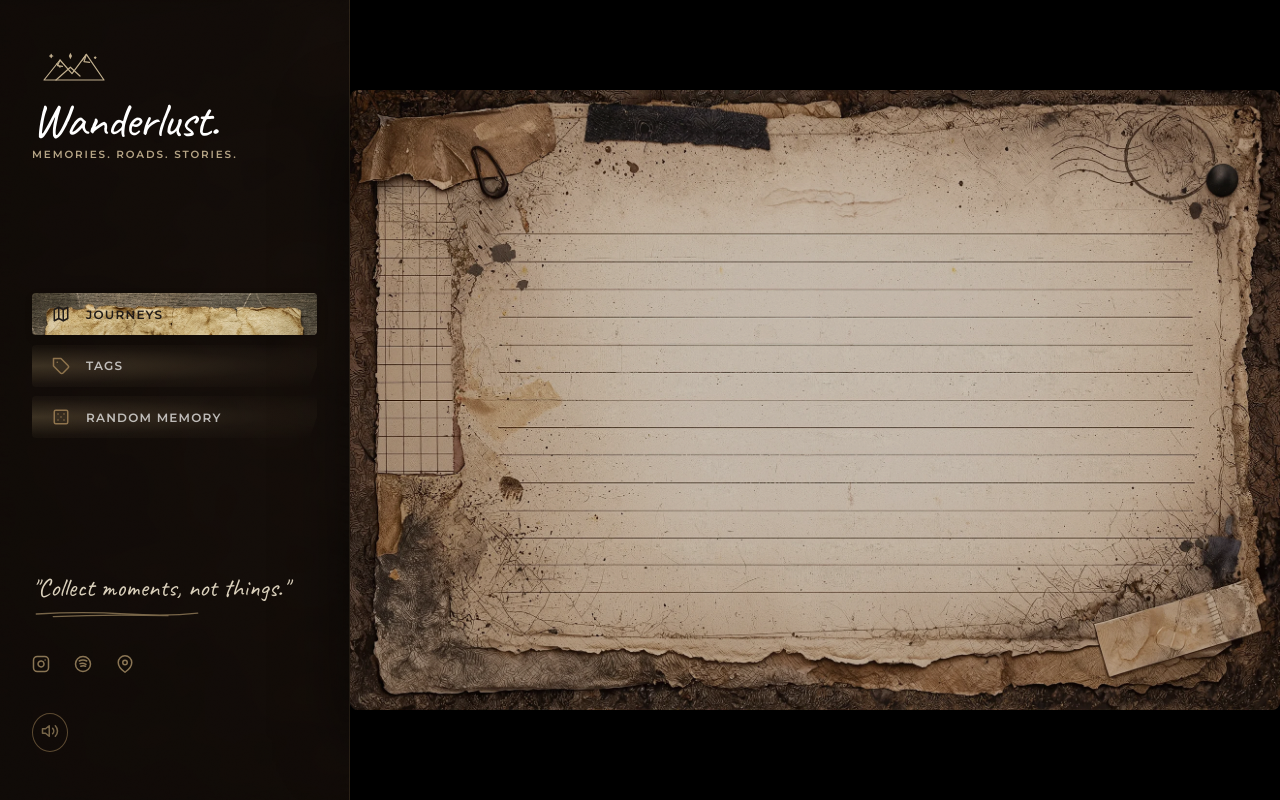
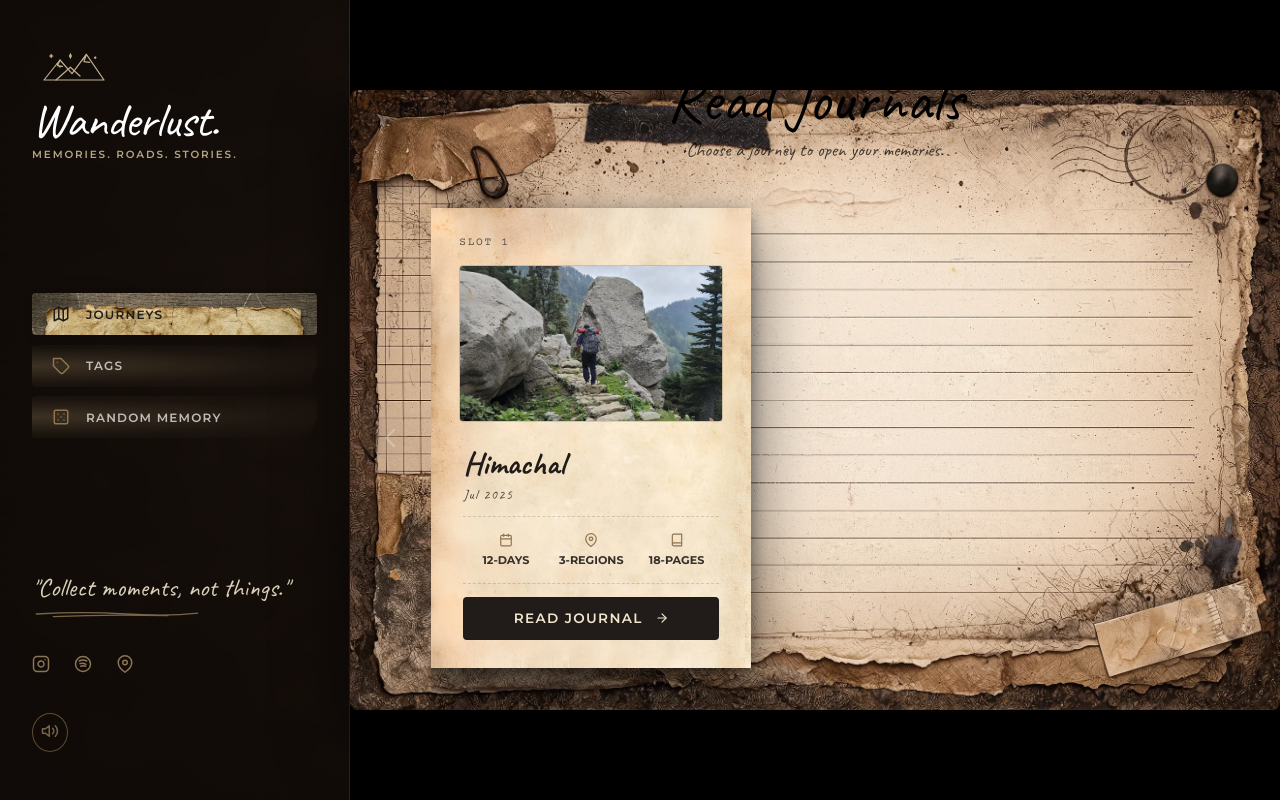
Before and after one commit to farazshafi/Journals, an Astro site: page / in a window 1280 px wide. Built offline with nearby package versions, Linux system fonts and the light colour scheme; Astro itself is replaced by a stand-in of ours; a web font is replaced by a local one.

Commit message:
feat: added journeys page and removed unwanted pages

```diff
--- /dev/null
+++ b/src/components/JourneyCard.astro
@@ -0,0 +1,269 @@
+---
+interface Props {
+    image: string;
+    title: string;
+    date: string;
+    days: number;
+    regions: number;
+    pages: number;
+    slotNum?: string;
+}
+
+const { image, title, date, days, regions, pages, slotNum } = Astro.props;
+---
+
+<div class="journey-card">
+    <!-- Card Base / Background -->
+    <div class="card-inner">
+        {slotNum && <span class="slot-label">{slotNum}</span>}
+        <!-- Slot #1: Main Image -->
+        <div class="card-image-wrapper">
+            <img src={image} alt={title} class="main-image" />
+        </div>
+
+        <!-- Content Section -->
+        <div class="card-details">
+            <div class="title-section">
+                <h3 class="traveled-title">{title}</h3>
+                <p class="traveled-date">{date}</p>
+            </div>
+
+            <!-- Stats Section -->
+            <div class="stats-row">
+                <div class="stat-item" title="Duration">
+                    <svg
+                        xmlns="http://www.w3.org/2000/svg"
+                        width="14"
+                        height="14"
+                        viewBox="0 0 24 24"
+                        fill="none"
+                        stroke="currentColor"
+                        stroke-width="2"
+                        stroke-linecap="round"
+                        stroke-linejoin="round"
+                        class="stat-icon"
+                        ><rect x="3" y="4" width="18" height="18" rx="2" ry="2"
+                        ></rect><line x1="16" y1="2" x2="16" y2="6"></line><line
+                            x1="8"
+                            y1="2"
+                            x2="8"
+                            y2="6"></line><line x1="3" y1="10" x2="21" y2="10"
+                        ></line></svg
+                    >
+                    <span>{days}-days</span>
+                </div>
+                <div class="stat-item" title="Regions">
+                    <svg
+                        xmlns="http://www.w3.org/2000/svg"
+                        width="14"
+                        height="14"
+                        viewBox="0 0 24 24"
+                        fill="none"
+                        stroke="currentColor"
+                        stroke-width="2"
+                        stroke-linecap="round"
+                        stroke-linejoin="round"
+                        class="stat-icon"
+                        ><path
+                            d="M21 10c0 7-9 13-9 13s-9-6-9-13a9 9 0 0 1 18 0z"
+                        ></path><circle cx="12" cy="10" r="3"></circle></svg
+                    >
+                    <span>{regions}-regions</span>
+                </div>
+                <div class="stat-item" title="Pages">
+                    <svg
+                        xmlns="http://www.w3.org/2000/svg"
+                        width="14"
+                        height="14"
+                        viewBox="0 0 24 24"
+                        fill="none"
+                        stroke="currentColor"
+                        stroke-width="2"
+                        stroke-linecap="round"
+                        stroke-linejoin="round"
+                        class="stat-icon"
+                        ><path d="M4 19.5A2.5 2.5 0 0 1 6.5 17H20"></path><path
+                            d="M6.5 2H20v20H6.5A2.5 2.5 0 0 1 4 19.5v-15A2.5 2.5 0 0 1 6.5 2z"
+                        ></path></svg
+                    >
+                    <span>{pages}-pages</span>
+                </div>
+            </div>
+
+            <!-- Action Button -->
+            <button class="read-journal-btn">
+                <span>Read Journal</span>
+                <svg
+                    xmlns="http://www.w3.org/2000/svg"
+                    width="14"
+                    height="14"
+                    viewBox="0 0 24 24"
+                    fill="none"
+                    stroke="currentColor"
+                    stroke-width="2"
+                    stroke-linecap="round"
+                    stroke-linejoin="round"
+                    class="arrow-icon"
+                    ><line x1="5" y1="12" x2="19" y2="12"></line><polyline
+                        points="12 5 19 12 12 19"></polyline></svg
+                >
+            </button>
+        </div>
+    </div>
+</div>
+
+<style>
+    .journey-card {
+        position: relative;
+        width: 320px;
+        height: 460px;
+        padding: 1.5rem;
+        background-image: url("/assets/card.webp");
+        background-size: 100% 100%;
+        background-repeat: no-repeat;
+        display: flex;
+        flex-direction: column;
+        /* Premium deep shadow */
+        box-shadow:
+            0 25px 60px rgba(0, 0, 0, 0.6),
+            0 5px 15px rgba(0, 0, 0, 0.4);
+        transition:
+            transform 0.4s var(--ease-vintage),
+            box-shadow 0.4s var(--ease-vintage);
+        cursor: pointer;
+    }
+
+    .journey-card:hover {
+        transform: translateY(-12px) scale(1.02);
+        box-shadow:
+            0 40px 80px rgba(0, 0, 0, 0.8),
+            0 10px 30px rgba(0, 0, 0, 0.5);
+    }
+
+    .card-inner {
+        height: 100%;
+        display: flex;
+        flex-direction: column;
+        gap: 1rem;
+        padding: 0.25rem;
+    }
+
+    .slot-label {
+        font-family: var(--font-mono);
+        font-size: 0.7rem;
+        color: var(--color-ink-faded);
+        text-transform: uppercase;
+        letter-spacing: 0.15em;
+        opacity: 0.9;
+    }
+
+    /* Large Image Area */
+    .card-image-wrapper {
+        width: 100%;
+        height: 200px;
+        overflow: hidden;
+        border-radius: 4px;
+        box-shadow: inset 0 0 20px rgba(0, 0, 0, 0.3);
+        border: 1px solid rgba(0, 0, 0, 0.15);
+    }
+
+    .main-image {
+        width: 100%;
+        height: 100%;
+        object-fit: cover;
+        transition: transform 0.8s var(--ease-vintage);
+    }
+
+    .journey-card:hover .main-image {
+        transform: scale(1.15);
+    }
+
+    .card-details {
+        flex: 1;
+        display: flex;
+        flex-direction: column;
+        justify-content: space-between;
+        padding: 0.5rem 0.25rem 0;
+    }
+
+    .traveled-title {
+        font-family: var(--font-handwritten);
+        font-size: 2rem;
+        color: var(--color-ink);
+        margin: 0;
+        line-height: 1.1;
+    }
+
+    .traveled-date {
+        font-family: var(--font-handwritten);
+        font-size: 0.85rem;
+        color: var(--color-ink-faded);
+        letter-spacing: 0.1em;
+        margin-top: 0.3rem;
+    }
+
+    .stats-row {
+        display: flex;
+        justify-content: space-between;
+        padding: 1rem 0;
+        border-top: 1px dashed rgba(0, 0, 0, 0.15);
+        border-bottom: 1px dashed rgba(0, 0, 0, 0.15);
+        margin: 0.8rem 0;
+    }
+
+    .stat-item {
+        display: flex;
+        flex-direction: column;
+        align-items: center;
+        gap: 0.4rem;
+        flex: 1;
+    }
+
+    .stat-icon {
+        color: var(--color-brass-dark);
+    }
+
+    .stat-item span {
+        font-family: var(--font-sans);
+        font-size: 0.7rem;
+        font-weight: 700;
+        text-transform: uppercase;
+        color: var(--color-ink);
+        opacity: 0.9;
+    }
+
+    .read-journal-btn {
+        width: 100%;
+        background: var(--color-ink);
+        color: var(--color-paper);
+        border: none;
+        padding: 0.85rem;
+        border-radius: 4px;
+        display: flex;
+        align-items: center;
+        justify-content: center;
+        gap: 0.75rem;
+        font-family: var(--font-sans);
+        font-size: 0.85rem;
+        font-weight: 600;
+        text-transform: uppercase;
+        letter-spacing: 0.1em;
+        cursor: pointer;
+        transition:
+            background 0.3s ease,
+            transform 0.2s ease;
+    }
+
+    .read-journal-btn:hover {
+        background: #000;
+        transform: scale(1.02);
+    }
+
+    .arrow-icon {
+        transition: transform 0.3s var(--ease-vintage);
+    }
+
+    .read-journal-btn:hover .arrow-icon {
+        transform: translateX(5px);
+    }
+</style>
--- /dev/null
+++ b/src/components/JourneyHeader.astro
@@ -0,0 +1,77 @@
+---
+
+---
+
+<header class="journey-header">
+    <div class="header-content">
+        <h1 class="journey-title animate-text">Read Journals</h1>
+        <p class="journey-subtitle animate-text">
+            Choose a journey to open your memories.
+        </p>
+    </div>
+</header>
+
+<style>
+    .journey-header {
+        position: absolute;
+        top: 4rem;
+        left: 50%;
+        transform: translateX(-50%);
+        width: 100%;
+        text-align: center;
+        z-index: 1001;
+        pointer-events: none;
+    }
+
+    .header-content {
+        display: flex;
+        flex-direction: column;
+        align-items: center;
+        gap: 0.25rem;
+    }
+
+    .journey-title {
+        font-family: var(--font-handwritten);
+        font-size: 4rem;
+        font-weight: 500;
+        color: #000;
+        margin: 0;
+        line-height: 1.1;
+    }
+
+    .journey-subtitle {
+        font-family: var(--font-handwritten);
+        font-size: 1.2rem;
+        font-weight: 400;
+        color: rgba(0, 0, 0, 0.7);
+        margin: 0;
+    }
+
+    /* Simple Fade In Animation */
+    .animate-text {
+        animation: simpleFadeIn 1s var(--ease-vintage) both;
+    }
+
+    @keyframes simpleFadeIn {
+        from {
+            opacity: 0;
+            transform: translateY(10px);
+        }
+        to {
+            opacity: 1;
+            transform: translateY(0);
+        }
+    }
+
+    @media (max-width: 768px) {
+        .journey-header {
+            top: 2rem;
+        }
+        .journey-title {
+            font-size: 1.8rem;
+        }
+        .journey-subtitle {
+            font-size: 0.95rem;
+        }
+    }
+</style>
--- a/src/components/Scrapbook.astro
+++ b/src/components/Scrapbook.astro
@@ -1,5 +1,7 @@
 ---
-
+import JourneyHeader from "./JourneyHeader.astro";
+import JourneyCard from "./JourneyCard.astro";
+import { journeys } from "../data/journeys";
 ---
 
 <div class="scrapbook-outer">
@@ -211,6 +213,50 @@
   </div><!-- / notebook-spread -->
   <!-- Journeys Only Image -->
   <div class="journeys-only-container">
+    <JourneyHeader />
+
+    <div class="journey-carousel-wrapper">
+      <button class="carousel-nav prev" id="journey-prev" aria-label="Previous">
+        <svg
+          xmlns="http://www.w3.org/2000/svg"
+          width="32"
+          height="32"
+          viewBox="0 0 24 24"
+          fill="none"
+          stroke="currentColor"
+          stroke-width="1.5"
+          stroke-linecap="round"
+          stroke-linejoin="round"
+          ><polyline points="15 18 9 12 15 6"></polyline></svg
+        >
+      </button>
+
+      <div class="journey-cards-viewport">
+        <div class="cards-grid" id="journey-grid">
+          {
+            journeys.map((journey, index) => (
+              <JourneyCard slotNum={`Slot ${index + 1}`} {...journey} />
+            ))
+          }
+        </div>
+      </div>
+
+      <button class="carousel-nav next" id="journey-next" aria-label="Next">
+        <svg
+          xmlns="http://www.w3.org/2000/svg"
+          width="32"
+          height="32"
+          viewBox="0 0 24 24"
+          fill="none"
+          stroke="currentColor"
+          stroke-width="1.5"
+          stroke-linecap="round"
+          stroke-linejoin="round"
+          ><polyline points="9 18 15 12 9 6"></polyline></svg
+        >
+      </button>
+    </div>
+
     <img src="/assets/jouranals.webp" alt="Journals" class="journeys-image" />
   </div>
 </div><!-- / scrapbook-outer -->
@@ -284,23 +330,47 @@
     },
   ];
 
-  const shuffleBtn = document.getElementById("shuffle-btn");
-  if (shuffleBtn) {
-    shuffleBtn.addEventListener("click", () => {
-      const mem = memories[Math.floor(Math.random() * memories.length)];
-      const card = shuffleBtn.closest(".random-memory-card");
-      if (card) {
-        const dateEl = card.querySelector(".random-date");
-        const textEl = card.querySelector(".random-text");
-        const tagRow = card.querySelector(".random-tag-row");
-        if (dateEl) dateEl.textContent = mem.date;
-        if (textEl) textEl.textContent = mem.text;
-        if (tagRow)
-          tagRow.innerHTML = mem.tags
-            .map((t) => `<span class="tag-pill small">${t}</span>`)
-            .join("");
+  // Journey Carousel Logic
+  const journeyGrid = document.getElementById("journey-grid");
+  const journeyPrev = document.getElementById("journey-prev");
+  const journeyNext = document.getElementById("journey-next");
+  let journeyIdx = 0;
+
+  if (journeyGrid && journeyPrev && journeyNext) {
+    const updateJourneyCarousel = () => {
+      // 320px card width + 40px gap = 360px
+      const shift = journeyIdx * 360;
+      journeyGrid.style.transform = `translateX(-${shift}px)`;
+
+      // Update button visibility
+      journeyPrev.style.opacity = journeyIdx === 0 ? "0.3" : "1";
+      journeyPrev.style.pointerEvents = journeyIdx === 0 ? "none" : "auto";
+
+      // Assuming 4 cards visible in viewport (adjust if needed)
+      const visibleCount = 4;
+      const maxIdx = Math.max(0, journeyGrid.children.length - visibleCount);
+      journeyNext.style.opacity = journeyIdx >= maxIdx ? "0.3" : "1";
+      journeyNext.style.pointerEvents = journeyIdx >= maxIdx ? "none" : "auto";
+    };
+
+    journeyNext.addEventListener("click", () => {
+      const visibleCount = 4;
+      const maxIdx = Math.max(0, journeyGrid.children.length - visibleCount);
+      if (journeyIdx < maxIdx) {
+        journeyIdx++;
+        updateJourneyCarousel();
       }
     });
+
+    journeyPrev.addEventListener("click", () => {
+      if (journeyIdx > 0) {
+        journeyIdx--;
+        updateJourneyCarousel();
+      }
+    });
+
+    // Init buttons
+    updateJourneyCarousel();
   }
 </script>
 
@@ -355,16 +425,51 @@
     align-items: center;
   }
 
-  .journeys-image {
-    width: 100%;
-    height: 100%;
-    object-fit: cover; /* Fill the whole screen */
-    filter: brightness(0.8);
-  }
-
-  /* Allow clicking back to other tabs by showing a close button or just relying on sidebar?
-     Actually, if it's full width/height fixed, the sidebar is hidden.
-     The user might want it to be behind the sidebar? */
+  .journey-carousel-wrapper {
+    position: absolute;
+    top: 10rem;
+    width: 95%;
+    display: flex;
+    align-items: center;
+    justify-content: center;
+    gap: 1.5rem;
+    z-index: 1002;
+  }
+
+  .journey-cards-viewport {
+    width: 1400px;
+    overflow: hidden;
+    padding: 3rem 0;
+  }
+
+  .cards-grid {
+    display: flex;
+    gap: 40px;
+    width: max-content;
+    transition: transform 0.6s cubic-bezier(0.23, 1, 0.32, 1);
+  }
+
+  .carousel-nav {
+    background: rgba(255, 255, 255, 0.1);
+    border: 1px solid rgba(255, 255, 255, 0.2);
+    color: #fff;
+    width: 50px;
+    height: 50px;
+    border-radius: 50%;
+    display: flex;
+    align-items: center;
+    justify-content: center;
+    cursor: pointer;
+    transition: all 0.3s ease;
+    backdrop-filter: blur(5px);
+  }
+
+  .carousel-nav:hover {
+    background: rgba(189, 162, 116, 0.4);
+    border-color: var(--color-brass);
+    transform: scale(1.1);
+  }
+
   .scrapbook-outer.journeys-mode .journeys-only-container {
     left: 350px; /* Stay to the right of the sidebar */
     width: calc(100vw - 350px);
@@ -376,6 +481,18 @@
       width: 100vw;
       top: 280px; /* Below mobile sidebar */
       height: calc(100vh - 280px);
+    }
+
+    .journey-carousel-wrapper {
+      top: 8rem;
+    }
+
+    .journey-cards-viewport {
+      width: 300px;
+    }
+
+    .cards-grid {
+      grid-template-rows: repeat(2, 380px);
     }
   }
 
--- /dev/null
+++ b/src/data/journeys.ts
@@ -0,0 +1,21 @@
+export interface Journey {
+    id: string;
+    image: string;
+    title: string;
+    date: string;
+    days: number;
+    regions: number;
+    pages: number;
+}
+
+export const journeys: Journey[] = [
+    {
+        id: "1",
+        image: "/assets/himachal.webp",
+        title: "Himachal",
+        date: "Jul 2025",
+        days: 12,
+        regions: 3,
+        pages: 18,
+    },
+];
```
Also changed, not shown: public/assets/card.webp (added), public/assets/himachal.webp (added), 2 other files.
